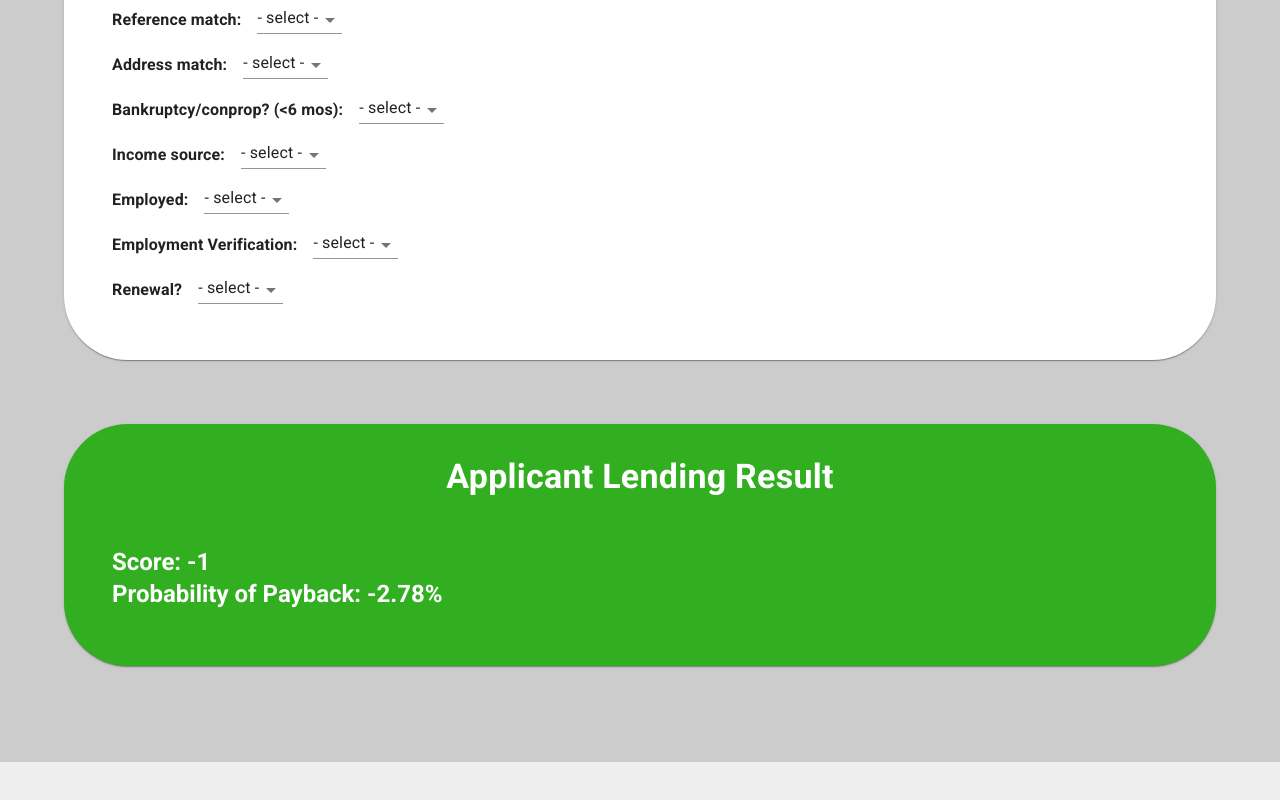
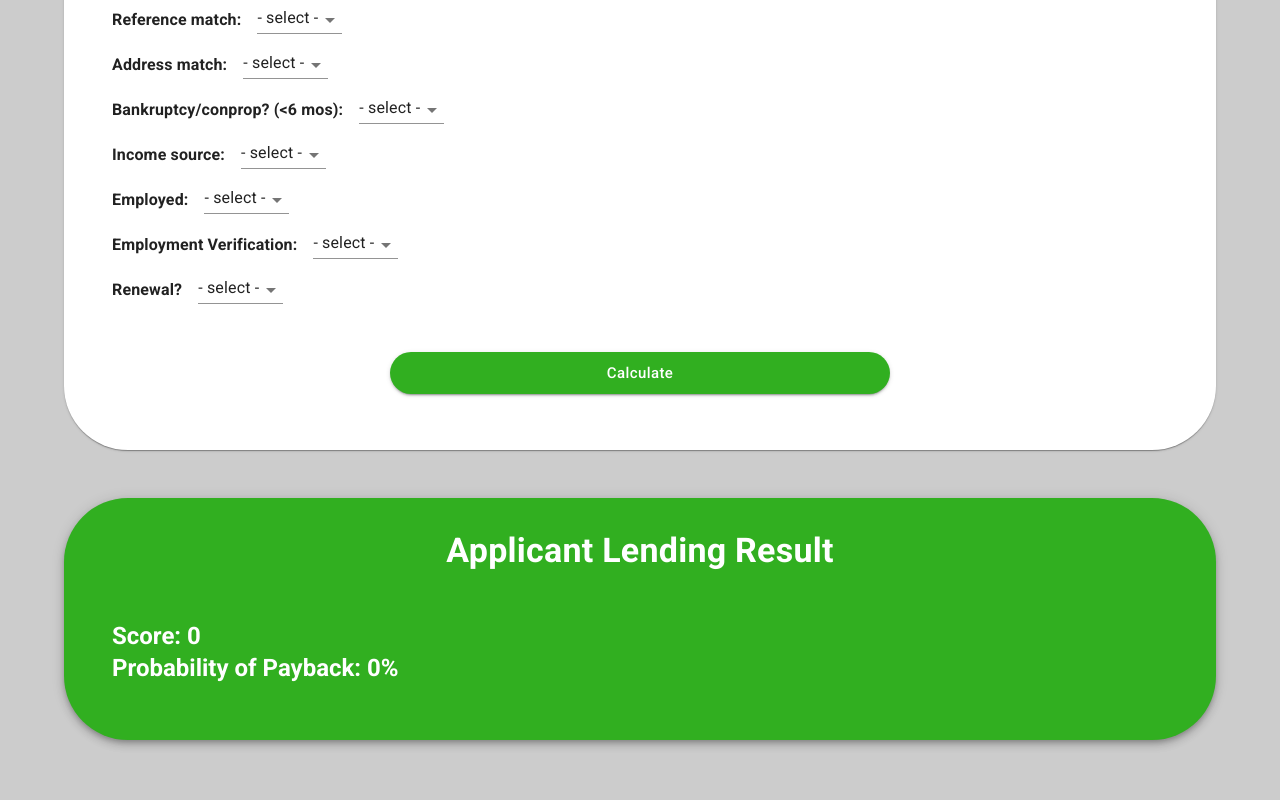
Before and after one commit to yra-stasyshyn/underwriter-calculator, a React (Create React App) app: page / in a window 1280 px wide. Shown: the part 1426-2226 px from the top of the page. Before the commit the page ends 2188 px from the top, so only its background shows below. Built offline with nearby package versions, Linux system fonts and the light colour scheme.

Commit message:
add calculate button

```diff
--- a/package.json
+++ b/package.json
@@ -6,6 +6,8 @@
     "@emotion/react": "^11.10.5",
     "@emotion/styled": "^11.10.5",
     "@fontsource/roboto": "^4.5.8",
+    "@mui/icons-material": "^5.11.0",
+    "@mui/lab": "^5.0.0-alpha.116",
     "@mui/material": "^5.11.5",
     "@testing-library/jest-dom": "^5.16.5",
     "@testing-library/react": "^13.4.0",
--- a/src/App.tsx
+++ b/src/App.tsx
@@ -1,4 +1,5 @@
-import { Box, Container } from '@mui/material';
+import LoadingButton from '@mui/lab/LoadingButton';
+import { Box, Container, styled } from '@mui/material';
 import Card from '@mui/material/Card';
 import CardContent from '@mui/material/CardContent';
 import Grid from '@mui/material/Grid';
@@ -11,60 +12,45 @@ import { InputData } from './core/interfaces/io.type';
 import Input from './core/components/input/Input';
 
 import "./App.css";
+import logoSrc from "./assets/images/logo.png";
 import { NUM_OF_TOTAL_CASES } from './core/constants/base.const';
-import logoSrc from "./assets/images/logo.png";
 
 function App() {
   const [input, setInput] = useState<InputData>({});
 
-  const [balAfterPayday1, setBalAfterPayday1] = useState(0);
-  const [balAfterPayday2, setBalAfterPayday2] = useState(0);
-  const [balAfterPayday3, setBalAfterPayday3] = useState(0);
-  const [balAfterPayday4, setBalAfterPayday4] = useState(0);
-  const [balAfterPayday5, setBalAfterPayday5] = useState(0);
-  const [balAfterPayday6, setBalAfterPayday6] = useState(0);
+  const [balAfterPayday1, setBalAfterPayday1] = useState<number | undefined>();
+  const [balAfterPayday2, setBalAfterPayday2] = useState<number | undefined>();
+  const [balAfterPayday3, setBalAfterPayday3] = useState<number | undefined>();
+  const [balAfterPayday4, setBalAfterPayday4] = useState<number | undefined>();
+  const [balAfterPayday5, setBalAfterPayday5] = useState<number | undefined>();
+  const [balAfterPayday6, setBalAfterPayday6] = useState<number | undefined>();
 
-  const [monthlyLoan1, setMonthlyLoan1] = useState(0);
-  const [monthlyLoan2, setMonthlyLoan2] = useState(0);
-  const [monthlyLoan3, setMonthlyLoan3] = useState(0);
-  const [monthlyLoan4, setMonthlyLoan4] = useState(0);
-  const [monthlyLoan5, setMonthlyLoan5] = useState(0);
-  const [monthlyLoan6, setMonthlyLoan6] = useState(0);
-  const [monthlyLoan7, setMonthlyLoan7] = useState(0);
-  const [monthlyLoan8, setMonthlyLoan8] = useState(0);
-  const [monthlyLoan9, setMonthlyLoan9] = useState(0);
-  const [monthlyLoan10, setMonthlyLoan10] = useState(0);
+  const [monthlyLoan1, setMonthlyLoan1] = useState<number | undefined>();
+  const [monthlyLoan2, setMonthlyLoan2] = useState<number | undefined>();
+  const [monthlyLoan3, setMonthlyLoan3] = useState<number | undefined>();
+  const [monthlyLoan4, setMonthlyLoan4] = useState<number | undefined>();
+  const [monthlyLoan5, setMonthlyLoan5] = useState<number | undefined>();
+  const [monthlyLoan6, setMonthlyLoan6] = useState<number | undefined>();
+  const [monthlyLoan7, setMonthlyLoan7] = useState<number | undefined>();
+  const [monthlyLoan8, setMonthlyLoan8] = useState<number | undefined>();
+  const [monthlyLoan9, setMonthlyLoan9] = useState<number | undefined>();
+  const [monthlyLoan10, setMonthlyLoan10] = useState<number | undefined>();
 
-  const score =
-    (input.avgBalance || 0) +
-    (input.incomeLastedForThreePaydays || 0) +
-    (input.employedMonthlyIncome || 0) +
-    (input.numOfMicroloans === 1 ? -1 : (input.numOfMicroloans || 0)) +
-    (input.monthlyLoansAmount || 0) +
-    (input.newLoansWithin30Days || 0) +
-    (input.numOfNSFWithin30Days || 0) +
-    (input.numOfNSFWithin60Days || 0) +
-    (input.numOfNSFWithin90Days || 0) +
-    (input.numOfPaymentOppositionWithin30Days || 0) +
-    (input.numOfPaymentOppositionWithin60Days || 0) +
-    (input.numOfPaymentOppositionWithin90Days || 0) +
-    (input.overDraft || 0) +
-    (input.gambling || 0) +
-    (input.marijuana || 0) +
-    (input.bankAccountTimeline || 0) +
-    (input.employmentMatches || 0) +
-    (input.referencesMatch || 0) +
-    (input.addressMatch || 0) +
-    (input.bankruptcy || 0) +
-    (input.incomeSource || 0) +
-    (input.employed || 0) +
-    (input.employmentVerification || 0) +
-    (input.renewal || 0);
+  const [buttonLabel, setButtonLabel] = useState("Calculate");
+  const [isCalculating, setIsCalculating] = useState(false);
 
-  const probabilityOfPayback = (score / NUM_OF_TOTAL_CASES * 100).toFixed(2);
+  const [score, setScore] = useState<number | undefined>();
+  const [probabilityOfPayback, setProbabilityOfPayback] = useState<number | undefined>();
 
   useEffect(() => {
-    const avg = (balAfterPayday1 + balAfterPayday2 + balAfterPayday3 + balAfterPayday4 + balAfterPayday5 + balAfterPayday6) / 6;
+    const avg = (
+      Number(balAfterPayday1) +
+      Number(balAfterPayday2) +
+      Number(balAfterPayday3) +
+      Number(balAfterPayday4) +
+      Number(balAfterPayday5) +
+      Number(balAfterPayday6)
+    ) / 6;
     const newAvgBalance = avg < 200 ? -6
       : avg < 600 ? 1
         : avg < 1000 ? 2
@@ -78,7 +64,18 @@ function App() {
   }, [balAfterPayday1, balAfterPayday2, balAfterPayday3, balAfterPayday4, balAfterPayday5, balAfterPayday6]);
 
   useEffect(() => {
-    const total = (monthlyLoan1 + monthlyLoan2 + monthlyLoan3 + monthlyLoan4 + monthlyLoan5 + monthlyLoan6 + monthlyLoan7 + monthlyLoan8 + monthlyLoan9 + monthlyLoan10) * 2;
+    const total = (
+      Number(monthlyLoan1) +
+      Number(monthlyLoan2) +
+      Number(monthlyLoan3) +
+      Number(monthlyLoan4) +
+      Number(monthlyLoan5) +
+      Number(monthlyLoan6) +
+      Number(monthlyLoan7) +
+      Number(monthlyLoan8) +
+      Number(monthlyLoan9) +
+      Number(monthlyLoan10)
+    ) * 2;
     const newMonthlyLoansAmount = total === 0 ? -1
       : total < 500 ? 2
         : total < 1000 ? 0
@@ -90,6 +87,45 @@ function App() {
     });
     // eslint-disable-next-line react-hooks/exhaustive-deps
   }, [monthlyLoan1, monthlyLoan2, monthlyLoan3, monthlyLoan4, monthlyLoan5, monthlyLoan6, monthlyLoan7, monthlyLoan8, monthlyLoan9, monthlyLoan10]);
+
+  const handleCalculate = () => {
+    setIsCalculating(true);
+    setButtonLabel("Go Loans AI is calculating loan probability");
+    const _score =
+      (input.avgBalance || 0) +
+      (input.incomeLastedForThreePaydays || 0) +
+      (input.employedMonthlyIncome || 0) +
+      (input.numOfMicroloans === 1 ? -1 : (input.numOfMicroloans || 0)) +
+      (input.monthlyLoansAmount || 0) +
+      (input.newLoansWithin30Days || 0) +
+      (input.numOfNSFWithin30Days || 0) +
+      (input.numOfNSFWithin60Days || 0) +
+      (input.numOfNSFWithin90Days || 0) +
+      (input.numOfPaymentOppositionWithin30Days || 0) +
+      (input.numOfPaymentOppositionWithin60Days || 0) +
+      (input.numOfPaymentOppositionWithin90Days || 0) +
+      (input.overDraft || 0) +
+      (input.gambling || 0) +
+      (input.marijuana || 0) +
+      (input.bankAccountTimeline || 0) +
+      (input.employmentMatches || 0) +
+      (input.referencesMatch || 0) +
+      (input.addressMatch || 0) +
+      (input.bankruptcy || 0) +
+      (input.incomeSource || 0) +
+      (input.employed || 0) +
+      (input.employmentVerification || 0) +
+      (input.renewal || 0);
+
+    const _probabilityOfPayback = +(_score / NUM_OF_TOTAL_CASES * 100).toFixed(2);
+
+    setTimeout(() => {
+      setScore(_score);
+      setProbabilityOfPayback(_probabilityOfPayback);
+      setIsCalculating(false);
+      setButtonLabel("Calculate");
+    }, 2000);
+  }
 
   return (
     <Container maxWidth="lg">
@@ -517,16 +553,26 @@ function App() {
                 { title: "No", value: 0 }
               ]}
           />
+
+          <StyledLoadingButton
+            variant='contained'
+            size='large'
+            onClick={handleCalculate}
+            loading={isCalculating}
+            loadingPosition='start'
+          >
+            <span>{buttonLabel}</span>
+          </StyledLoadingButton>
         </CardContent >
       </Card >
 
-      <Box sx={{ width: 1, height: 1, padding: 4 }} />
+      <Box sx={{ width: 1, height: 1, padding: 3 }} />
 
-      <Card sx={{ padding: 4, borderRadius: 16, backgroundColor: "#31af20", color: "#fff" }}>
+      <Card elevation={5} sx={{ padding: 4, borderRadius: 16, backgroundColor: "#31af20", color: "#fff" }}>
         <Typography variant="h4" align="center" sx={{ marginBottom: 4, fontWeight: "bold" }}>Applicant Lending Result</Typography>
         <CardContent>
-          <Typography variant='h5' sx={{ fontWeight: "bold" }}>{`Score: ${score}`}</Typography>
-          <Typography variant='h5' sx={{ fontWeight: "bold" }}>{`Probability of Payback: ${probabilityOfPayback}%`}</Typography>
+          <Typography variant='h5' sx={{ fontWeight: "bold" }}>{`Score: ${score || 0}`}</Typography>
+          <Typography variant='h5' sx={{ fontWeight: "bold" }}>{`Probability of Payback: ${probabilityOfPayback || 0}%`}</Typography>
         </CardContent>
       </Card>
 
@@ -535,4 +581,24 @@ function App() {
   );
 }
 
+const StyledLoadingButton = styled(LoadingButton)`
+  background-color: #31af20;
+  color: white;
+  margin-top: 32px;
+  width: 500px;
+  align-self: center;
+  border-radius: 30px;
+
+  &:hover {
+    background-color: rgb(56, 142, 60);
+  }
+  .MuiLoadingButton-loadingIndicator {
+    position: initial;
+    margin-right: 12px;
+  }
+  & > span {
+    text-transform: none;
+  }
+`;
+
 export default App;
--- a/src/core/components/input/Input.tsx
+++ b/src/core/components/input/Input.tsx
@@ -3,7 +3,7 @@ import { ChangeEvent } from "react";
 
 interface Props {
   label: string;
-  value: number;
+  value?: number;
   setValue: (e: ChangeEvent<HTMLInputElement | HTMLTextAreaElement>) => void;
 }
 const Input = (props: Props) => {
@@ -12,7 +12,14 @@ const Input = (props: Props) => {
   return (
     <Stack direction="row" alignItems="center" spacing={2}>
       <Typography sx={{ fontWeight: "bold" }}>{label}</Typography>
-      <TextField type="number" variant="standard" size="small" value={value} onChange={setValue} />
+      <TextField
+        type="number"
+        variant="standard"
+        placeholder="0"
+        size="small"
+        value={value}
+        onChange={setValue}
+      />
     </Stack>
   )
 }
--- a/src/index.tsx
+++ b/src/index.tsx
@@ -1,6 +1,6 @@
+import { StyledEngineProvider } from '@mui/material/styles';
 import React from 'react';
 import ReactDOM from 'react-dom/client';
-
 import App from './App';
 import reportWebVitals from './reportWebVitals';
 
@@ -15,7 +15,9 @@ const root = ReactDOM.createRoot(
 );
 root.render(
   <React.StrictMode>
-    <App />
+    <StyledEngineProvider injectFirst>
+      <App />
+    </StyledEngineProvider>
   </React.StrictMode>
 );
 
```
Also changed, not shown: 1 other file (tests, documents, lock files or other folders).
